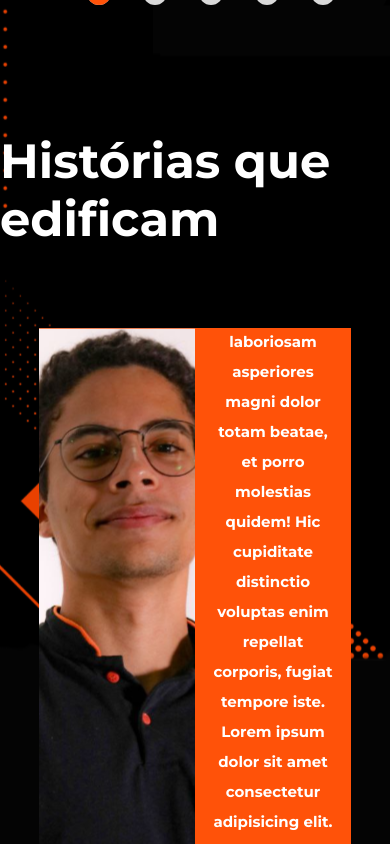
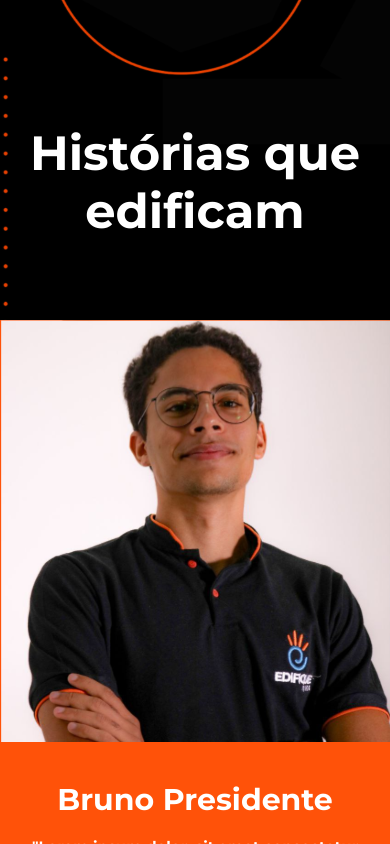
Before and after one commit to FrancioXavier/landing-page-edifique, a Next.js app: page / in a window 390 px wide. Shown: the part 1320-2164 px from the top of the page. Built offline with nearby package versions, Linux system fonts and the light colour scheme.

Commit message:
Responsive adjusts

```diff
--- a/src/Containers/HomePage/styled.ts
+++ b/src/Containers/HomePage/styled.ts
@@ -24,6 +24,10 @@ export const TitlePage = styled.h2`
   color: #fff;
   font-size: 48px;
   margin: 5rem 0 5rem 0;
+
+  @media only screen and (max-width: 768px) {
+    text-align: center;
+  }
 `;
 
 export const ContentHome = styled.div`
--- a/src/components/Carousel/Stories/index.tsx
+++ b/src/components/Carousel/Stories/index.tsx
@@ -1,20 +1,11 @@
 /* eslint-disable react/no-unescaped-entities */
 import { CarouselContainer } from './styled';
-import bruno from '@/config/img/stories/bruno.svg';
 
 export default function Stories() {
   return (
     <>
       <CarouselContainer>
-        <div
-          className="photo"
-          style={{
-            backgroundImage: `url(${bruno.src})`,
-            backgroundPosition: 'top',
-            backgroundSize: 'cover',
-            backgroundRepeat: 'no-repeat',
-          }}
-        ></div>
+        <div className="photo"></div>
         <div className="text">
           <h3>Bruno Presidente</h3>
           <p>
--- a/src/components/Carousel/Stories/styled.ts
+++ b/src/components/Carousel/Stories/styled.ts
@@ -1,4 +1,6 @@
 import styled from 'styled-components';
+
+import bruno from '@/config/img/stories/bruno.svg';
 
 export const CarouselContainer = styled.div`
   display: flex;
@@ -14,6 +16,10 @@ export const CarouselContainer = styled.div`
   .photo {
     height: 100%;
     width: 50%;
+    background-image: url(${bruno.src});
+    background-position: top;
+    background-size: cover;
+    background-repeat: no-repeat;
   }
 
   .text {
@@ -47,13 +53,54 @@ export const CarouselContainer = styled.div`
       }
 
       @media only screen and (max-width: 1100px) {
-        font-size: 20px;
-        line-height: 30px;
-      }
-      @media only screen and (max-width: 1100px) {
         font-size: 15px;
         line-height: 30px;
       }
     }
+
+    @media only screen and (max-width: 408px) {
+      p {
+        line-height: 25px;
+        width: 90%;
+      }
+    }
+
+    @media only screen and (max-width: 300px) {
+      h3 {
+        font-size: 25px;
+      }
+      p {
+        line-height: 20px;
+        width: 90%;
+      }
+    }
+
+    @media only screen and (max-width: 280px) {
+      h3 {
+        font-size: 20px;
+      }
+      p {
+        font-size: 13px;
+        line-height: 20px;
+        width: 100%;
+      }
+    }
+  }
+
+  @media only screen and (max-width: 668px) {
+    flex-direction: column;
+    width: 100%;
+    height: 100vh;
+    background-size: contain;
+    background-position: bottom;
+    background-repeat: no-repeat;
+    .photo {
+      width: 100%;
+      height: 50%;
+    }
+    .text {
+      width: 100%;
+      height: 50%;
+    }
   }
 `;
--- a/src/components/Carousel/index.tsx
+++ b/src/components/Carousel/index.tsx
@@ -53,7 +53,7 @@ const Carousel: React.FC<PropType> = (props) => {
       ) : null}
       {slideType === 'stories' ? (
         <CarouselSlider ref={emblaRef}>
-          <div className="sponsorsCarousel">
+          <div className="storiesCarousel">
             <Stories />
           </div>
         </CarouselSlider>
--- a/src/components/Carousel/styled.ts
+++ b/src/components/Carousel/styled.ts
@@ -9,10 +9,17 @@ export const CarouselSlider = styled.div`
     align-items: center;
   }
 
-  .ourMastersMobileCarousel {
+  .storiesCarousel {
     display: flex;
-    width: 100%;
+    width: 80vw;
     align-items: center;
+
+    @media only screen and (max-width: 768px) {
+      width: 99vw;
+    }
+    @media only screen and (max-width: 668px) {
+      width: 100%;
+    }
   }
 
   .xiloHistoryCarousel {
@@ -85,4 +92,11 @@ export const CarouselSlider = styled.div`
       color: rgba(129, 129, 129, 1);
     }
   `}
+
+  @media only screen and (max-width: 550px) {
+    .xiloHistory__dot {
+      width: 1rem;
+      height: 1rem;
+    }
+  }
 `;
```
